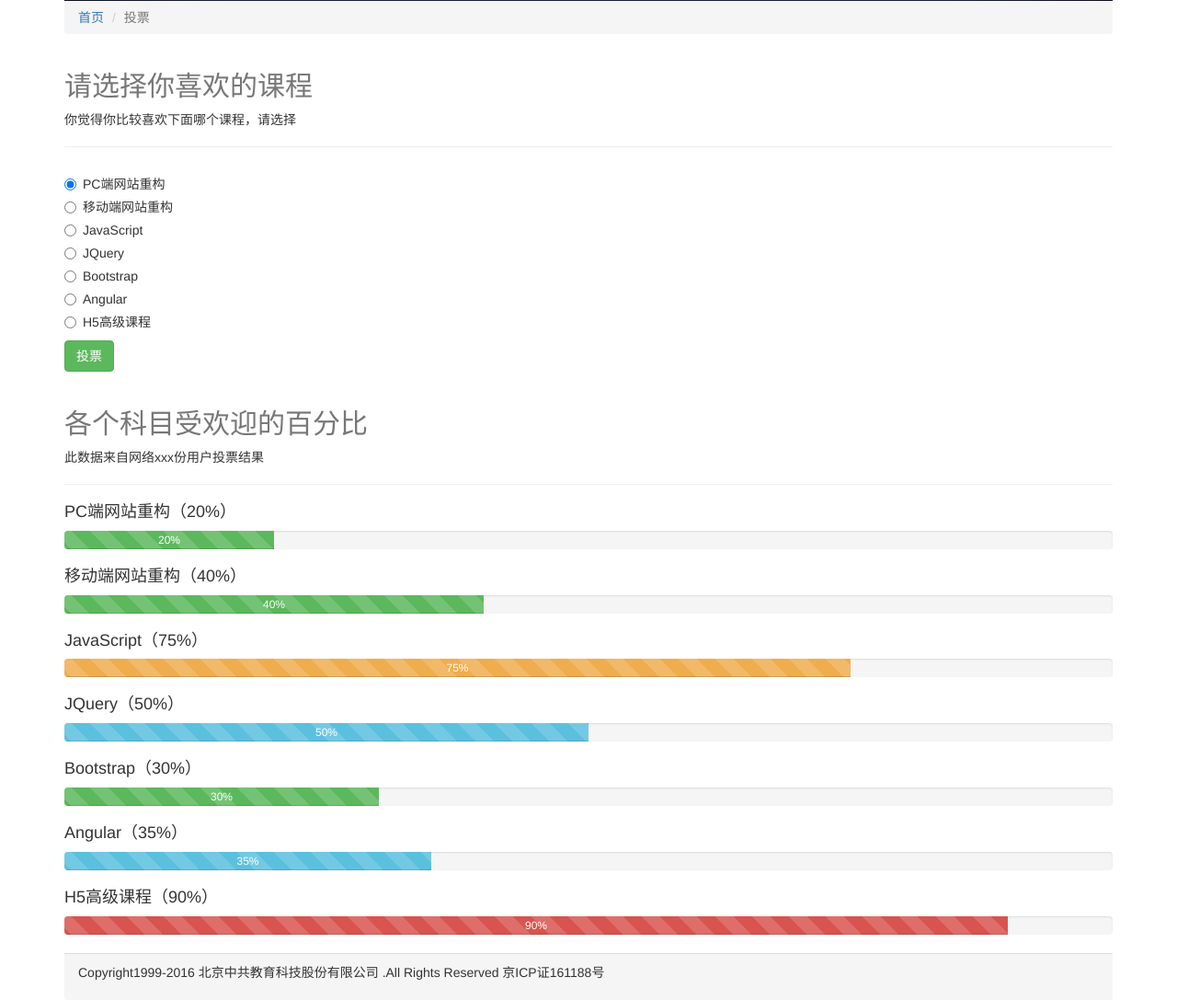
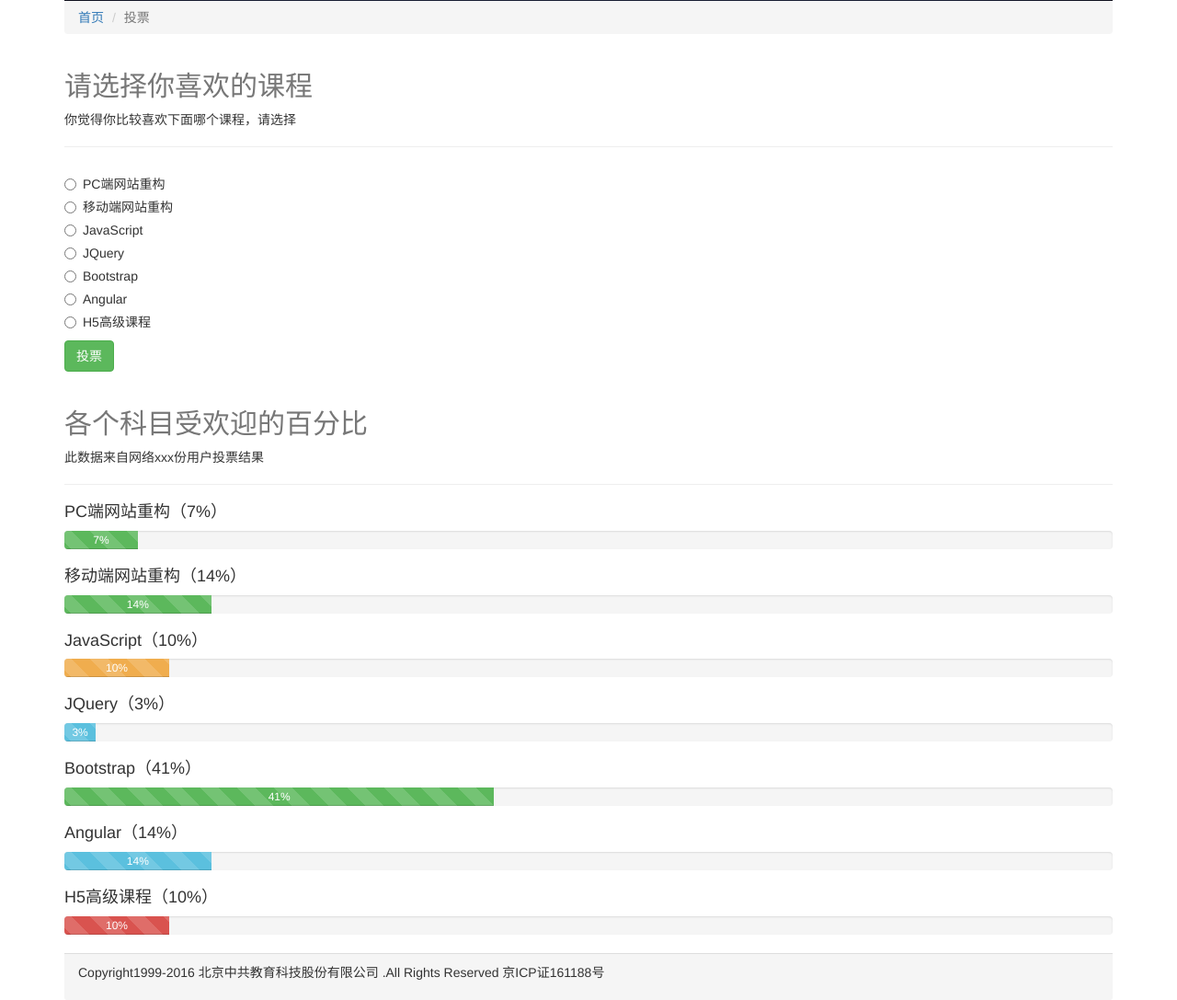
Before and after one commit to Xioqua/bootstrap_php_exersise, a PHP site: page /vote.php in a window 1280 px wide. Shown: the part 334-1421 px from the top of the page at 92% size. Run offline with PHP 8.4, Linux system fonts and the light colour scheme.

Commit message:
complete

```diff
--- a/config/vote.txt
+++ b/config/vote.txt
@@ -1 +1 @@
-20|40|75|50|30|35|90
+2|4|3|1|12|4|3
--- a/vote.php
+++ b/vote.php
@@ -22,43 +22,43 @@
             <div class="input-group">
                 <div class="radio">
                     <label>
-                    <input type="radio" name="optionsRadios" checked>
+                    <input type="radio" name="optionsRadios" value='0'>
                     PC端网站重构
                   </label>
                 </div>
                 <div class="radio">
                     <label>
-                    <input type="radio" name="optionsRadios">
+                    <input type="radio" name="optionsRadios" value='1'>
                     移动端网站重构
                   </label>
                 </div>
                 <div class="radio">
                     <label>
-                    <input type="radio" name="optionsRadios">
+                    <input type="radio" name="optionsRadios" value='2'>
                     JavaScript
                   </label>
                 </div>
                 <div class="radio">
                     <label>
-                    <input type="radio" name="optionsRadios">
+                    <input type="radio" name="optionsRadios" value='3'>
                     JQuery
                   </label>
                 </div>
                 <div class="radio">
                     <label>
-                    <input type="radio" name="optionsRadios">
+                    <input type="radio" name="optionsRadios" value='4'>
                     Bootstrap
                   </label>
                 </div>
                 <div class="radio">
                     <label>
-                    <input type="radio" name="optionsRadios">
+                    <input type="radio" name="optionsRadios" value='5'>
                     Angular
                   </label>
                 </div>
                 <div class="radio">
                     <label>
-                    <input type="radio" name="optionsRadios">
+                    <input type="radio" name="optionsRadios" value='6'>
                    H5高级课程
                   </label>
                 </div>
@@ -70,53 +70,59 @@
             <p>此数据来自网络<span id="voteCount">xxx</span>份用户投票结果</p>
         </div>
 
-        <div class="voteWrap"><h4>PC端网站重构（20%）</h4>
+        <div class="voteWrap">
+        <?php
+            $file = file_get_contents('config/vote.txt');
+            $fileArr = explode('|',$file);
+            $sum = array_sum($fileArr);
+        ?>
+        <h4>PC端网站重构（<span><?php echo round($fileArr[0]/$sum*100);?></span>%）</h4>
             <div class="progress">
                 <div id="vote0" class="progress-bar progress-bar-success progress-bar-striped active" role="progressbar"
-                     aria-valuenow="20" aria-valuemin="0" aria-valuemax="100" style="width: 20%">
-                    20%
+                     aria-valuenow="<?php echo round($fileArr[0]/$sum*100);?>" aria-valuemin="0" aria-valuemax="100" style="width: <?php echo round($fileArr[0]/$sum*100);?>%">
+                     <?php echo round($fileArr[0]/$sum*100);?>%
                 </div>
             </div>
-            <h4>移动端网站重构（40%）</h4>
+            <h4>移动端网站重构（<span><?php echo round($fileArr[1]/$sum*100);?></span>%）</h4>
             <div class="progress">
                 <div class="progress-bar progress-bar-success progress-bar-striped active" role="progressbar"
-                     aria-valuenow="40" aria-valuemin="0" aria-valuemax="100" style="width: 40%">
-                    40%
+                     aria-valuenow="<?php echo round($fileArr[1]/$sum*100);?>" aria-valuemin="0" aria-valuemax="100" style="width: <?php echo round($fileArr[1]/$sum*100);?>%">
+                     <?php echo round($fileArr[1]/$sum*100);?>%
                 </div>
             </div>
-            <h4>JavaScript（75%）</h4>
+            <h4>JavaScript（<span><?php echo round($fileArr[2]/$sum*100);?></span>%）</h4>
             <div class="progress">
                 <div class="progress-bar progress-bar-warning progress-bar-striped active" role="progressbar"
-                     aria-valuenow="75" aria-valuemin="0" aria-valuemax="100" style="width: 75%">
-                    75%
+                     aria-valuenow="<?php echo round($fileArr[2]/$sum*100);?>" aria-valuemin="0" aria-valuemax="100" style="width: <?php echo round($fileArr[2]/$sum*100);?>%">
+                     <?php echo round($fileArr[2]/$sum*100);?>%
                 </div>
             </div>
-            <h4>JQuery（50%）</h4>
+            <h4>JQuery（<span><?php echo round($fileArr[3]/$sum*100);?></span>%）</h4>
             <div class="progress">
                 <div class="progress-bar progress-bar-info progress-bar-striped active" role="progressbar"
-                     aria-valuenow="50" aria-valuemin="0" aria-valuemax="100" style="width: 50%">
-                    50%
+                     aria-valuenow="<?php echo round($fileArr[3]/$sum*100);?>50" aria-valuemin="0" aria-valuemax="100" style="width: <?php echo round($fileArr[3]/$sum*100);?>%">
+                     <?php echo round($fileArr[3]/$sum*100);?>%
                 </div>
             </div>
-            <h4>Bootstrap（30%）</h4>
+            <h4>Bootstrap（<span><?php echo round($fileArr[4]/$sum*100);?></span>%）</h4>
             <div class="progress">
                 <div class="progress-bar progress-bar-success progress-bar-striped active" role="progressbar"
-                     aria-valuenow="30" aria-valuemin="0" aria-valuemax="100" style="width: 30%">
-                    30%
+                     aria-valuenow="<?php echo round($fileArr[4]/$sum*100);?>" aria-valuemin="0" aria-valuemax="100" style="width: <?php echo round($fileArr[4]/$sum*100);?>%">
+                     <?php echo round($fileArr[4]/$sum*100);?>%
                 </div>
             </div>
-            <h4>Angular（35%）</h4>
+            <h4>Angular（<span><?php echo round($fileArr[5]/$sum*100);?></span>%）</h4>
             <div class="progress">
                 <div class="progress-bar progress-bar-info progress-bar-striped active" role="progressbar"
-                     aria-valuenow="35" aria-valuemin="0" aria-valuemax="100" style="width: 35%">
-                    35%
+                     aria-valuenow="<?php echo round($fileArr[5]/$sum*100);?>" aria-valuemin="0" aria-valuemax="100" style="width: <?php echo round($fileArr[5]/$sum*100);?>%">
+                     <?php echo round($fileArr[5]/$sum*100);?>%
                 </div>
             </div>
-            <h4>H5高级课程（90%）</h4>
+            <h4>H5高级课程（<span><?php echo round($fileArr[6]/$sum*100);?></span>%）</h4>
             <div class="progress">
                 <div class="progress-bar progress-bar-danger progress-bar-striped active" role="progressbar"
-                     aria-valuenow="90" aria-valuemin="0" aria-valuemax="100" style="width: 90%">
-                    90%
+                     aria-valuenow="<?php echo round($fileArr[6]/$sum*100);?>" aria-valuemin="0" aria-valuemax="100" style="width: <?php echo round($fileArr[6]/$sum*100);?>%">
+                     <?php echo round($fileArr[6]/$sum*100);?>%
                 </div>
             </div>
         </div>
@@ -125,13 +131,18 @@
 <?php include "include/foot_script.html"; ?>
 <script>
     var btn1 = document.getElementById('btn1');
-    var optionsRadios = voteWrap.getElementsByName('optionsRadios');
     var voteWrap = document.getElementsByClassName('voteWrap')[0];
-    var vote_h4 = voteWrap.getElementsByTagName('h4');
+    var optionsRadios = document.getElementsByName('optionsRadios');
+    var vote_h4_span = document.querySelectorAll('.voteWrap h4 > span');
     var vote_div = voteWrap.querySelectorAll('.progress > div');
 
     btn1.onclick = function () {
-        ajax('config/vote.txt',);
+        for(var i=0;i<7;i++) {
+            if (optionsRadios[i].checked) {
+                ajax('php/dovote.php',optionsRadios[i].value);
+                break;
+            }
+        }
     };
 
     function ajax(url,q){
@@ -140,12 +151,20 @@
         }else{
             var Ajax = new ActiveXObject('Microsoft.XMLHTTP');
         }
-        Ajax.open('get',url+'?m='+q+'&t='+Math.random(),true);
+        Ajax.open('get',url+'?q='+q+'&t='+Date.now(),true);
         Ajax.send();
 
         Ajax.onreadystatechange = function(){
             if( Ajax.readyState === 4 && Ajax.status === 200 ){
-                alert(Ajax.responseText);
+                var b = Ajax.responseText.split('|');
+                var c = b.map(e => +e);
+                var sum = c.reduce((sum,value) => {return sum + value});
+                for(var j=0;j<c.length;j++) {
+                   console.log( Math.round(c[j]/sum*100));
+                    vote_h4_span[j].innerHTML = Math.round(c[j]/sum*100);
+                    vote_div[j].style.width =  Math.round(c[j]/sum*100) + '%';
+                    vote_div[j].innerHTML =  Math.round(c[j]/sum*100) + '%';
+                }
             }
         }
     }
```
Also changed, not shown: php/dovote.php (added, +8 -0 lines).
